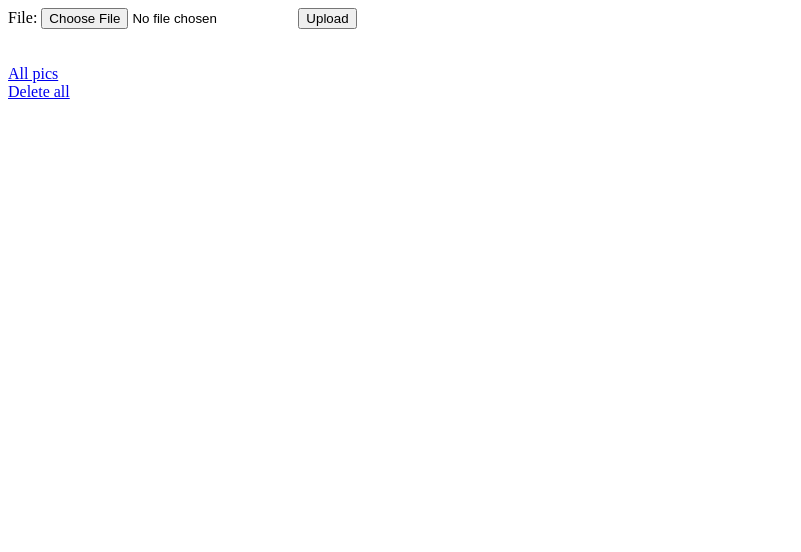
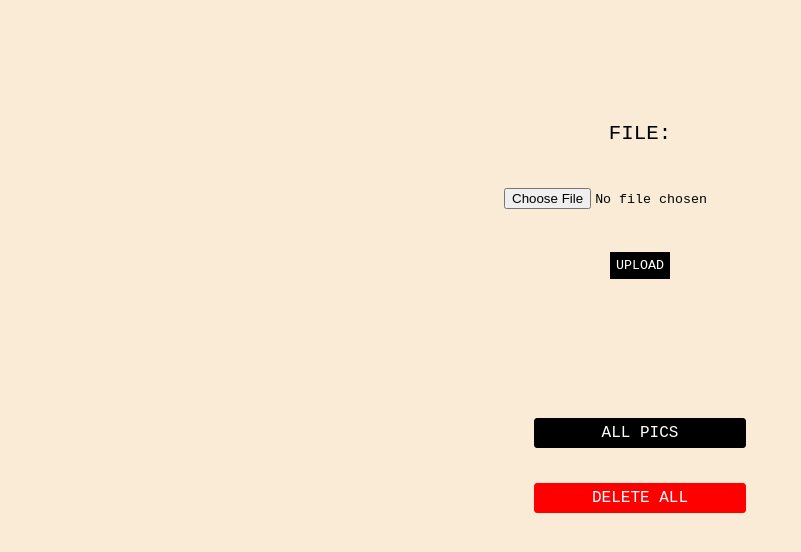
Before and after one commit to aitorTD/django_faces, a Django app: page / in a window 1280 px wide. Shown: the top 552 px of the page, without its empty margins (0-801 px from the left). Run offline with Django 4.2, Linux system fonts and the light colour scheme.

Commit message:
adding styles

```diff
--- a/django_aitor/templates/images_app/index.html
+++ b/django_aitor/templates/images_app/index.html
@@ -1,21 +1,96 @@
 <!DOCTYPE html>
 <html lang="en">
-<head>
-    <meta charset="UTF-8">
-    <meta http-equiv="X-UA-Compatible" content="IE=edge">
-    <meta name="viewport" content="width=device-width, initial-scale=1.0">
+  <head>
+    <style>
+      body {
+        width: 100%;
+        padding: 0;
+        margin: 0;
+        background-color: antiquewhite;
+      }
+
+      .formulario {
+        margin-top: 100px;
+        display: flex;
+        flex-direction: column;
+        align-items: center;
+        justify-content: space-around;
+        font-family: 'Courier New', Courier, monospace;
+        text-transform: uppercase;
+        height: 200px;
+        margin-bottom: 100px;
+        font-size: 1.3rem;
+      }
+
+      .submit {
+        border: 1px solid black;
+        background-color: black;
+        color: white;
+        font-family: 'Courier New', Courier, monospace;
+        text-transform: uppercase;
+        font-weight: 500;
+        padding: 5px;
+
+      }
+
+      .submit:hover {
+        cursor: pointer;
+        padding: 7px;
+      }
+
+      input[type=file] {
+        font-family: 'Courier New', Courier, monospace;
+      }
+
+      .menu {
+        border: 1px solid black;
+        background-color: black;
+        border-radius: 3px;
+        padding: 5px;
+        display: flex;
+        width: 200px;
+        justify-content: center;
+        align-items: center;
+      }
+
+      .menu:hover {
+        padding: 7px;
+      }
+
+      .danger {
+        background-color: red;
+        border: 1px solid red;
+      }
+
+      a {
+        color: white !important;
+        text-decoration: none;
+        font-family: 'Courier New', Courier, monospace;
+        text-transform: uppercase;
+        font-weight: 500;
+      }
+
+      .menu-div {
+        display: flex;
+        height: 130px;
+        flex-direction: column;
+        justify-content: space-around;
+        align-items: center;
+      }
+    </style>
+    <meta charset="UTF-8" />
+    <meta http-equiv="X-UA-Compatible" content="IE=edge" />
+    <meta name="viewport" content="width=device-width, initial-scale=1.0" />
     <title>Faces</title>
-</head>
-<body>
-    <form method="post" enctype="multipart/form-data">
-        {% csrf_token %}
-        {{ form }}
-        <input type="submit" value="Upload">
+  </head>
+  <body>
+    <form method="post" enctype="multipart/form-data" class="formulario">
+      {% csrf_token %} {{ form }}
+      <input class="submit" type="submit" value="Upload" />
     </form>
-    <br>
-    <br>
-    <a href="{% url 'display_pics' %}">All pics</a>
-    <br>
-    <a href="{% url 'delete' %}">Delete all</a>
-</body>
+    <div class="menu-div">
+      <a class="menu" href="{% url 'display_pics' %}">All pics</a>
+      <a class="menu danger" href="{% url 'delete' %}">Delete all</a>
+    </div>
+  </body>
 </html>
```
Also changed, not shown: django_aitor/media/pics/Family-ValuesThat-Help-You-Forever-In-Life.jpg (added), django_aitor/media/pics/Me_4.JPG (added), django_aitor/media/pics/Me_7.jpg (added), django_aitor/media/pics/american-family.jpg (added), django_aitor/media/pics/american-family_8w0udWI.jpg (added), django_aitor/media/pics/family-parents-grandparents-Morsa-Images-Taxi-56a906ad3df78cf772a2ef29.jpg (added), django_aitor/media/pics/family-parents-grandparents-Morsa-Images-Taxi-56a906ad3df78cf772a2ef29_AWk1DLA.jpg (added), django_aitor/media/pics/family-parents-grandparents-Morsa-Images-Taxi-56a906ad3df78cf772a2ef29_RYfTtmP.jpg (added), django_aitor/media/pics/header-family-297355489.jpg (added).
